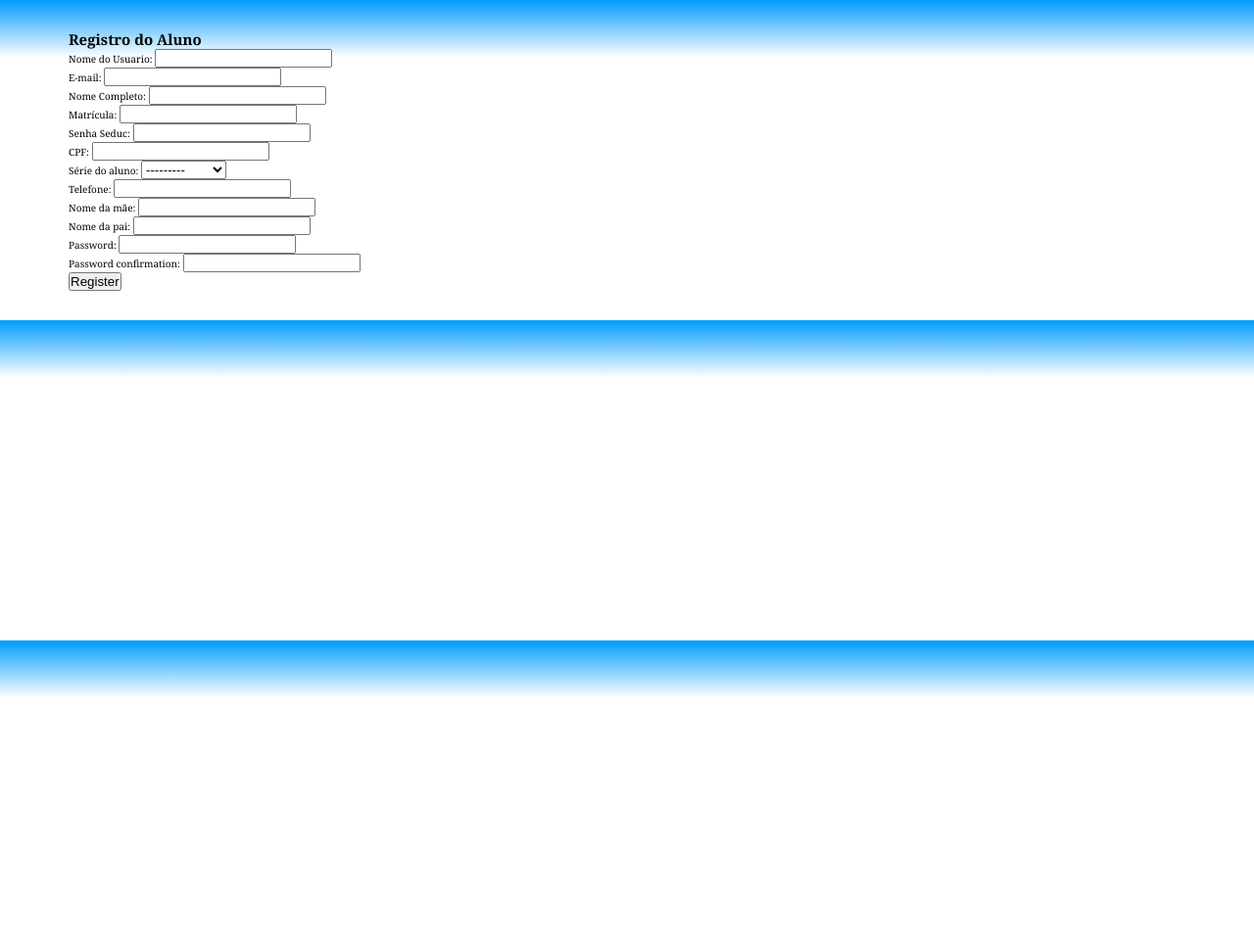
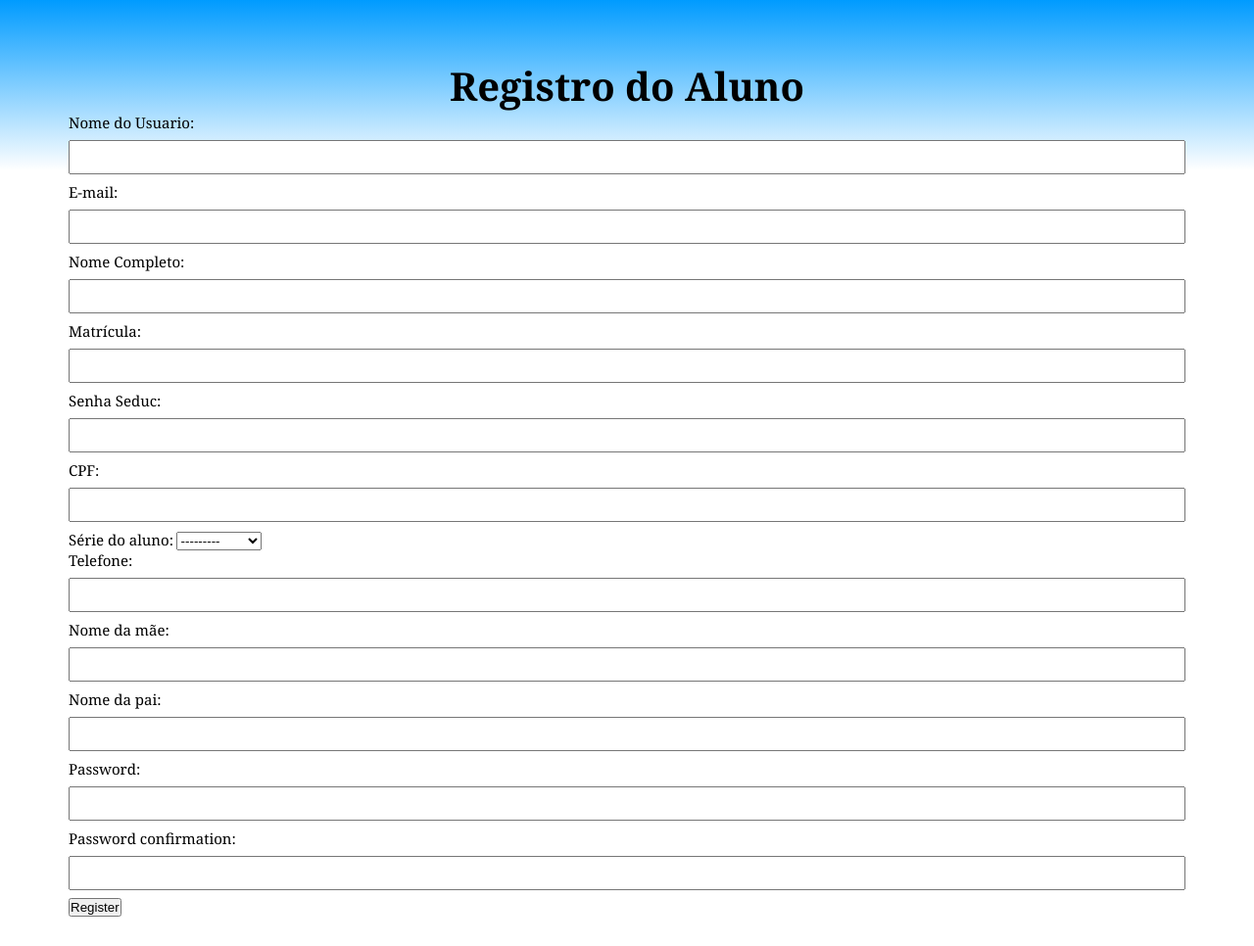
Before and after one commit to Lucas-Espindola-dev/Escola_Cosme_Rodrigues, a Django app: page /register/ in a window 1280 px wide. Shown: the whole page at 98% size. Before the commit the page ends 710 px from the top, so only its background shows below. Run offline with Django 5.2, Linux system fonts and the light colour scheme.

Commit message:
Styling the forms

```diff
--- a/static/css/styles.css
+++ b/static/css/styles.css
@@ -31,3 +31,25 @@ font-family:Georgia, serif;
     text-align: center;
     padding-top: 3rem;
 }
+
+.form-register h2{
+    font-size: 40px;
+    text-align: center;
+    padding-top: 3rem;
+}
+
+.form-register label{
+    font-size: 15px;
+    padding-bottom : 6px;
+}
+
+.form-register input{
+    width: 100%;
+    padding: 8px 15px;
+    margin: 8px 0;
+    box-sizing: border-box;
+}
+
+.form-register select{
+
+}
```
